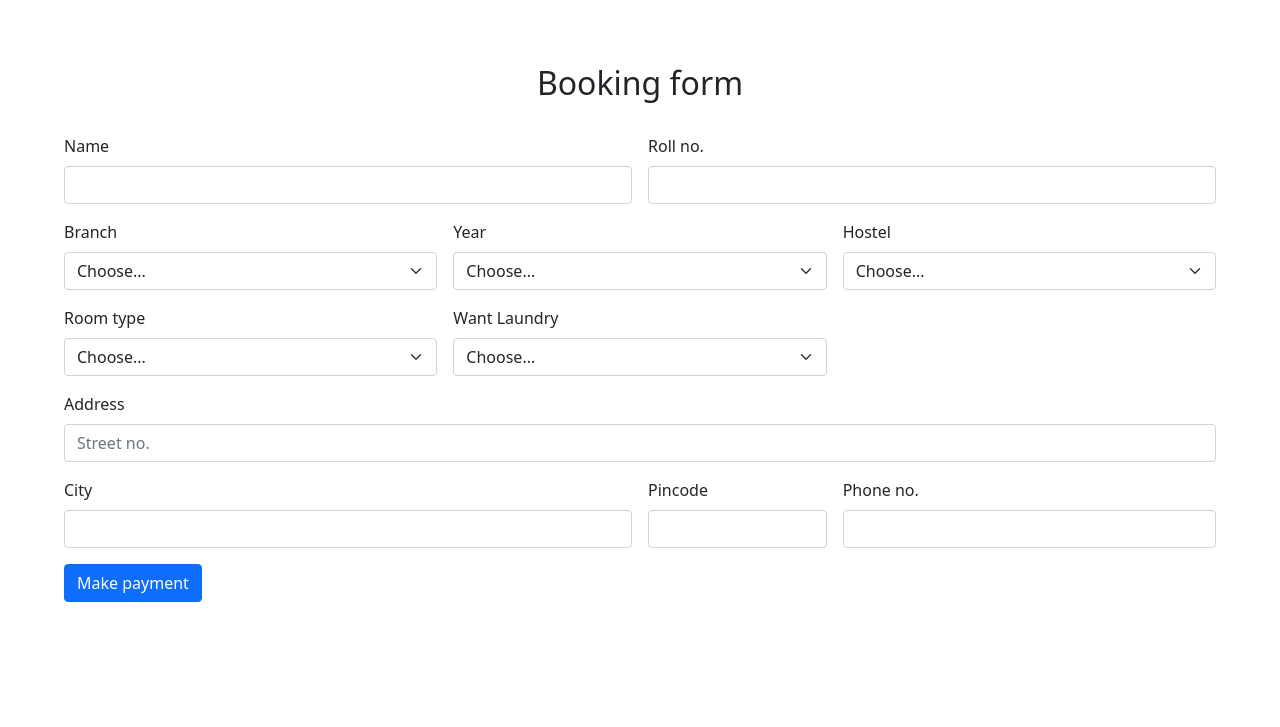
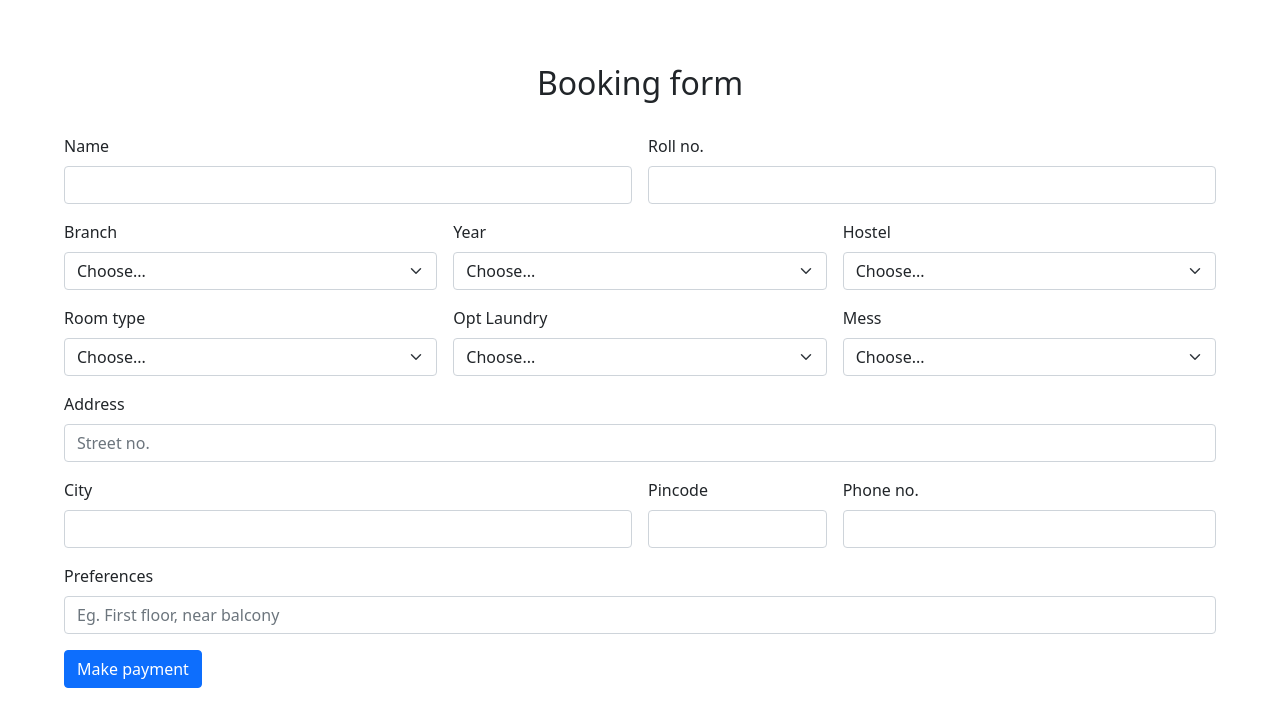
Before and after one commit to laasyaetikala/HackforET_InfiniteLoop, a Flask app: page /booking in a window 1280 px wide. Shown: the top 727 px of the page. Run offline with Flask 2, Linux system fonts and the light colour scheme; some libraries are stand-ins or nearby versions.

Commit message:
Update booking.html

```diff
--- a/templates/booking.html
+++ b/templates/booking.html
@@ -61,11 +61,19 @@
                 </select>
             </div>
             <div class="col-md-4">
-                <label for="inputLaundry" class="form-label">Want Laundry</label>
+                <label for="inputLaundry" class="form-label">Opt Laundry</label>
                 <select id="inputLaundry" name="laundry" class="form-select">
                 <option selected>Choose...</option>
                     <option value="H1">Yes</option>
                     <option value="H2">No</option>
+                </select>
+            </div>
+            <div class="col-md-4">
+                <label for="inputMess" class="form-label">Mess</label>
+                <select id="inputMess" name="mess" class="form-select">
+                <option selected>Choose...</option>
+                    <option value="veg">Veg</option>
+                    <option value="nonveg">Non-Veg</option>
                 </select>
             </div>
             <div class="col-12">
@@ -85,6 +93,10 @@
             <input type="tel" name="phoneno" class="form-control" id="inputnum">
             </div>
             <div class="col-12">
+                <label for="inputComments" class="form-label">Preferences</label>
+                    <input type="text" name="comments" class="form-control" id="inputComments" placeholder="Eg. First floor, near balcony">
+            </div>
+            <div class="col-12">
             <button type="submit" class="btn btn-primary">Make payment</button>
             </div>
         </form>
```
